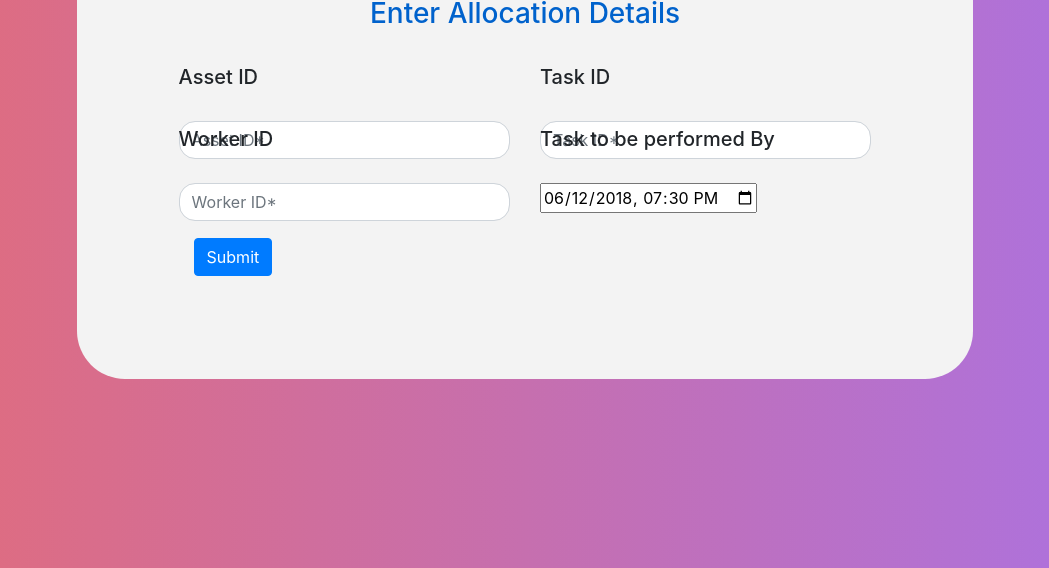
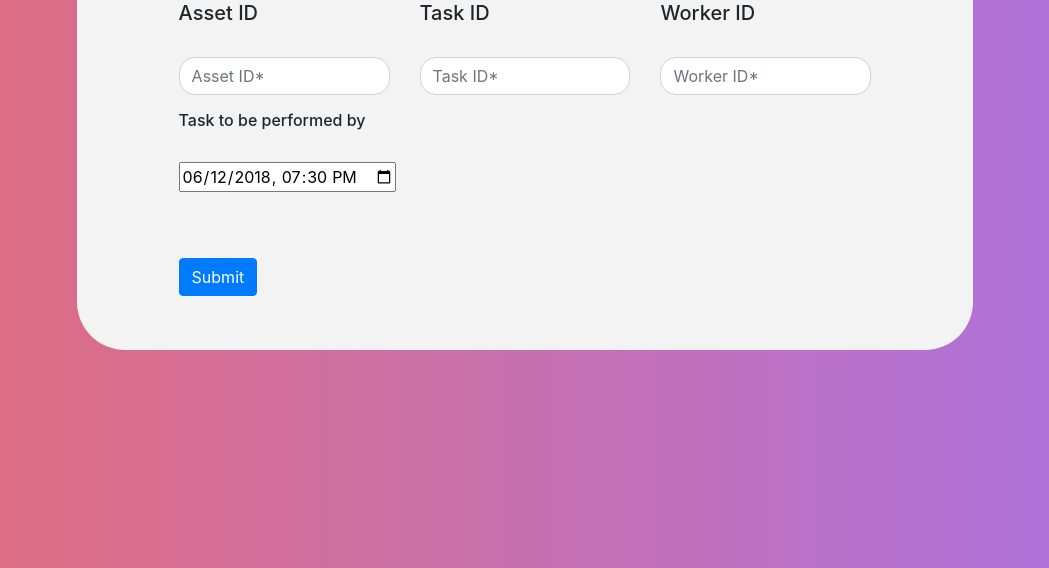
Before and after one commit to SidJain1412/UdaanHiring, a Flask app: page /allocate_task_form in a window 1280 px wide. Shown: the part 232-800 px from the top of the page, without its empty margins (115-1164 px from the left). Run offline with Flask 2, Linux system fonts and the light colour scheme; some libraries are stand-ins or nearby versions.

Commit message:
Cosmetic changes

```diff
--- a/app/static/css/styles.css
+++ b/app/static/css/styles.css
@@ -8,7 +8,7 @@ h4 {
 
 .contact-form{
     background: #F3F3F3;
-    margin-top: 10%;
+    margin-top: 5%;
     margin-bottom: 5%;
     width: 70%;
     border-radius: 3rem;
@@ -70,3 +70,6 @@ h4 {
     margin-right: 50px;
     margin-top: 50px;
 }
+.perform{
+    align:center;
+}
--- a/app/templates/allocate_task_form.html
+++ b/app/templates/allocate_task_form.html
@@ -8,31 +8,29 @@
         <form id="data_form" method="post" action="/allocate_task">
             <h3>Enter Allocation Details</h3>
             <div class="row">
-                <div class="col-md-6">
+                <div class="col-md-4">
                     <h5>Asset ID</h5>
                     <br>
                     <div class="form-group">
                         <input name="assetId" class="form-control"placeholder= "Asset ID*" required/>
                     </div>
                 </div>
-                <div class="col-md-6">
+                <div class="col-md-4">
                     <h5>Task ID</h5>
                     <br>
                     <div class="form-group">
                         <input name="taskId" class="form-control"placeholder= "Task ID*" required/>
                     </div>
                 </div>
-            </div>
-            <div class="row">
-                <div class="col-md-6">
+                <div class="col-md-4">
                     <h5>Worker ID</h5>
                     <br>
                     <div class="form-group">
                         <input name="workerId" class="form-control"placeholder= "Worker ID*" required/>
                     </div>
                 </div>
-                <div class="col-md-6">
-                    <h5>Task to be performed By</h5>
+                <div class="col-md-6" name="perform">
+                    <h6>Task to be performed by</h6>
                     <br>
                     <div class="form-group">
                         <input type="datetime-local" id="meeting-time"
@@ -40,7 +38,6 @@
                             min="2018-06-07T00:00" max="2099-12-14T00:00">
                     </div>
                 </div>
-            </div>
             <div class="col-md-12 submit" >
                     <div class="form-group">
                             <input type="submit" name="btnSubmit" class="btn btn-primary" value="Submit"/>
```
